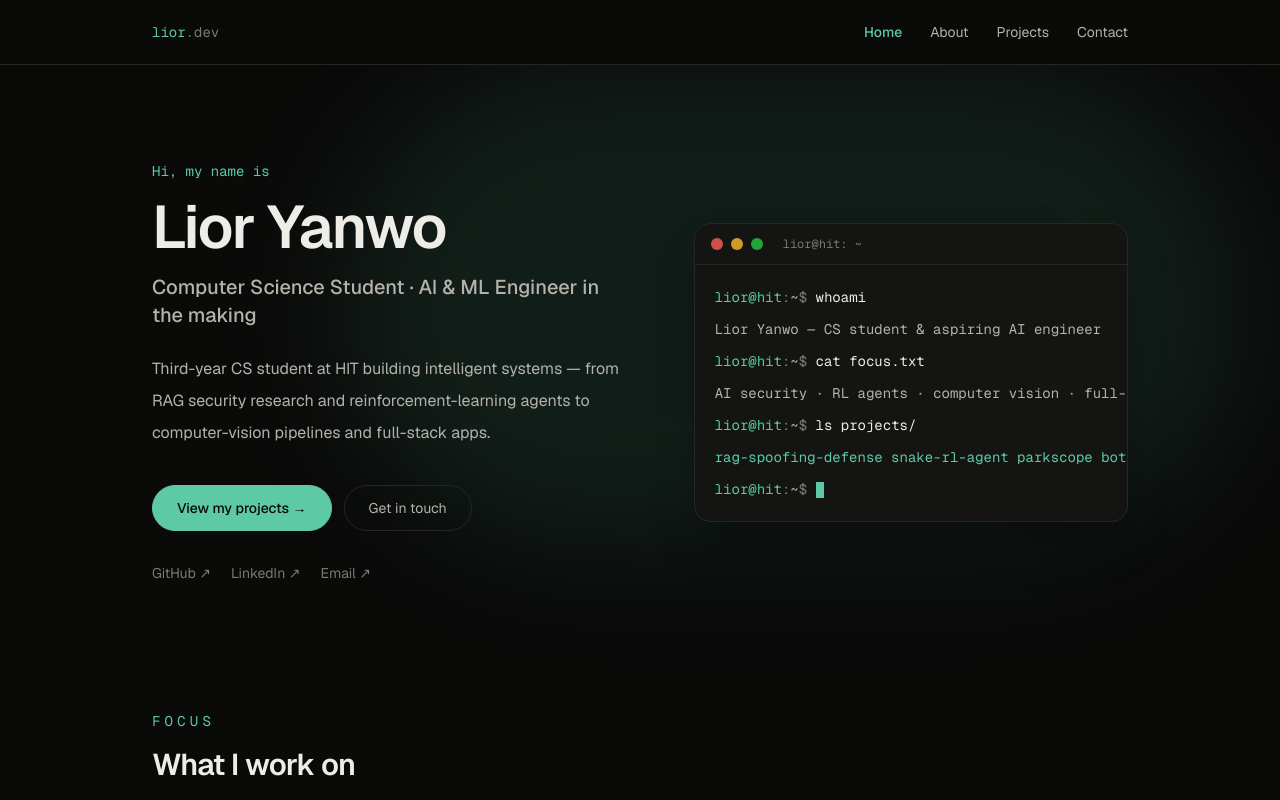
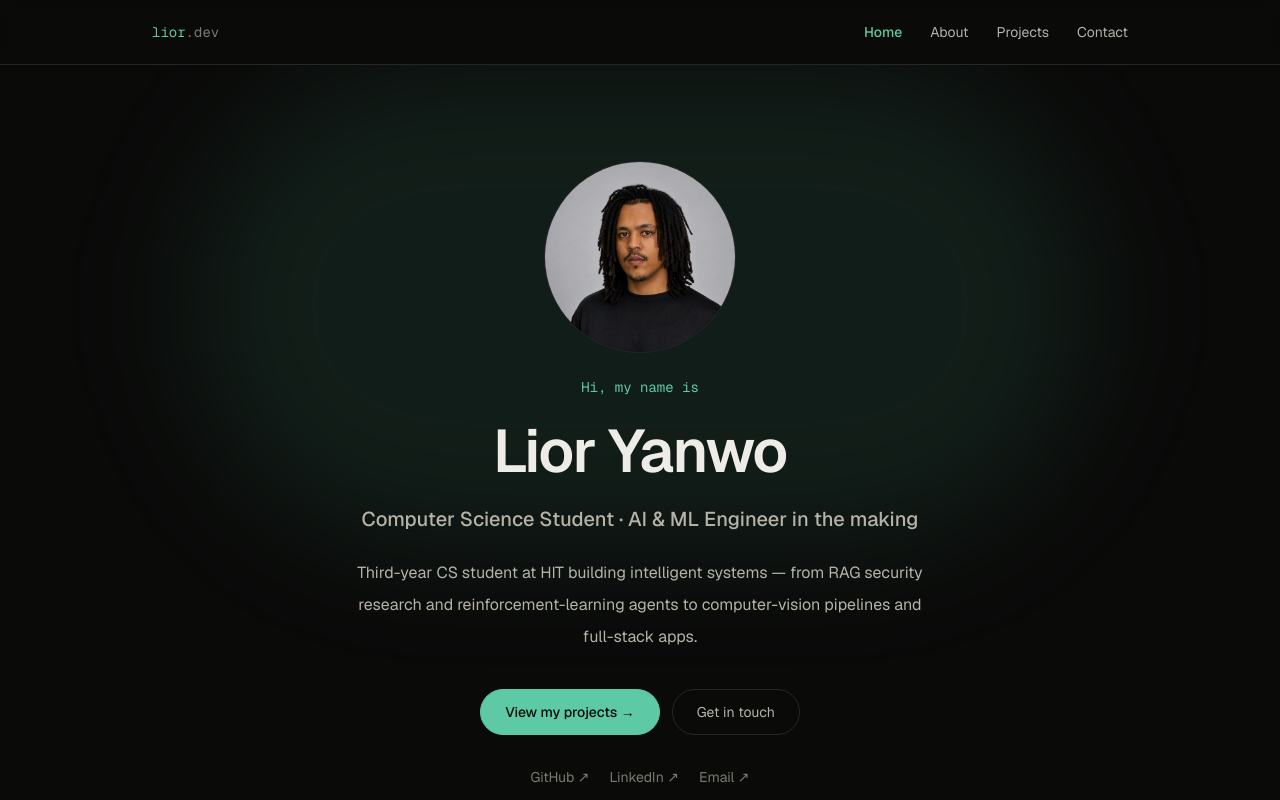
Before and after one commit to Lioryanwo/personal-website, a Next.js app: page / in a window 1280 px wide. Shown: the top 800 px of the page. Built offline with nearby package versions, Linux system fonts and the light colour scheme.

Commit message:
feat(home): center homepage hero

```diff
--- a/app/page.tsx
+++ b/app/page.tsx
@@ -1,8 +1,8 @@
 import Link from "next/link";
+import Image from "next/image";
 import type { Metadata } from "next";
 import Container from "./components/Container";
 import Section from "./components/Section";
-import Terminal from "./components/Terminal";
 import ProjectCard from "./components/ProjectCard";
 import { profile } from "../content/profile";
 import { featuredProjects } from "../content/projects";
@@ -24,28 +24,36 @@ export default function Home() {
       {/* Ambient glow behind the hero */}
       <div
         aria-hidden
-        className="pointer-events-none absolute left-1/2 top-0 -z-10 h-[480px] w-[900px] -translate-x-1/3 rounded-full bg-accent/10 blur-3xl"
+        className="pointer-events-none absolute left-1/2 top-0 -z-10 h-[480px] w-[900px] -translate-x-1/2 rounded-full bg-accent/10 blur-3xl"
       />
 
       <Container>
         {/* Hero */}
-        <section className="grid items-center gap-12 pb-8 pt-16 sm:pt-24 lg:grid-cols-[1.1fr_1fr] lg:gap-16">
-          <div>
+        <section className="flex flex-col items-center gap-6 pb-8 pt-16 text-center sm:pt-24">
+          <div className="relative h-40 w-40 overflow-hidden rounded-full border border-line sm:h-48 sm:w-48">
+            <Image
+              src="/images/profile.png"
+              alt="Portrait of Lior Yanwo"
+              fill
+              priority
+              sizes="(min-width: 640px) 192px, 160px"
+              className="object-cover object-top"
+            />
+          </div>
+
           <p className="font-mono text-sm text-accent">Hi, my name is</p>
 
-            <h1 className="mt-4 text-5xl font-semibold tracking-tight sm:text-6xl">
+          <h1 className="text-5xl font-semibold tracking-tight sm:text-6xl">
             Lior Yanwo
           </h1>
 
-            <p className="mt-4 text-lg font-medium text-muted sm:text-xl">
+          <p className="text-lg font-medium text-muted sm:text-xl">
             {profile.title}
           </p>
 
-            <p className="mt-6 max-w-xl leading-8 text-muted">
-              {profile.tagline}
-            </p>
+          <p className="max-w-xl leading-8 text-muted">{profile.tagline}</p>
 
-            <div className="mt-9 flex flex-wrap gap-3">
+          <div className="mt-3 flex flex-wrap justify-center gap-3">
             <Link
               href="/projects"
               className="rounded-full border border-accent bg-accent px-6 py-3 text-sm font-medium text-background transition hover:bg-transparent hover:text-accent"
@@ -60,7 +68,7 @@ export default function Home() {
             </Link>
           </div>
 
-            <div className="mt-8 flex flex-wrap gap-x-5 gap-y-2 text-sm">
+          <div className="mt-2 flex flex-wrap justify-center gap-x-5 gap-y-2 text-sm">
             {profile.links.map((link) => (
               <a
                 key={link.label}
@@ -77,9 +85,6 @@ export default function Home() {
               </a>
             ))}
           </div>
-          </div>
-
-          <Terminal />
         </section>
 
         {/* Focus */}
```
Lines whose indentation alone changed are shown as unchanged.
